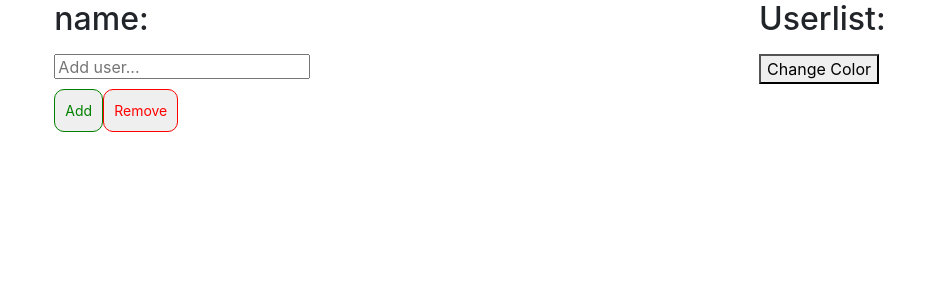
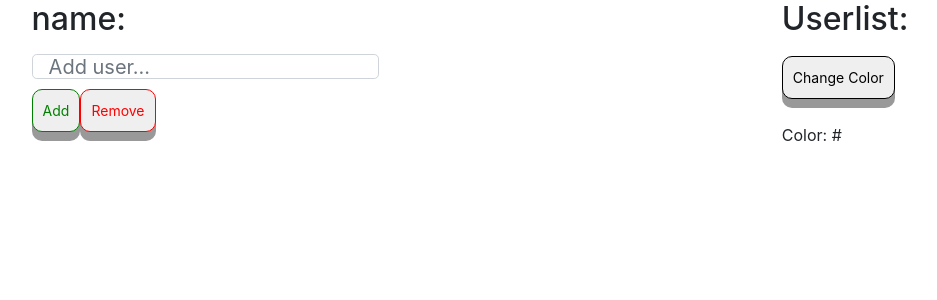
Before and after one commit to MartinKassar/AngularU1MarKas, an Angular app in the folder Angu1-markas/: page / in a window 1280 px wide. Shown: the top 300 px of the page, without its empty margins (170-1107 px from the left). Built offline with nearby package versions, Linux system fonts and the light colour scheme.

Commit message:
some changes

```diff
--- a/Angu1-markas/src/app/editusers/editusers.component.css
+++ b/Angu1-markas/src/app/editusers/editusers.component.css
@@ -13,13 +13,25 @@
     padding: 10px 10px;
     border-radius: 10px;
     margin-top: 10px;
+    box-shadow: 0 9px #999;
 }
 
 .stylebutton {
     color: green;
     border: green 1px solid;
 
+
 }
+
+.stylebutton:active {
+    box-shadow: 0 5px #666;
+    transform: translateY(4px);
+  }
+
+  .styleremove:active {
+    box-shadow: 0 5px #666;
+    transform: translateY(4px);
+  }
 
 input {
     height: 25px;
--- a/Angu1-markas/src/app/editusers/editusers.component.html
+++ b/Angu1-markas/src/app/editusers/editusers.component.html
@@ -1,11 +1,8 @@
 <div class="form">
       <label><h2>name:</h2> </label>
       <br>
-      <input type="text" name="title" [(ngModel)]="addUsername" placeholder="Add user...">
-      <br>
+      <input class="form-control form-control-lg" type="text" name="title" [(ngModel)]="addUsername" placeholder="Add user...">
     <button class="stylebutton"  (click)="onClickAdd()">Add</button>
     <button class="styleremove" (click)="onClickRemove()">Remove</button>
     {{clickMessage}}
-
-
-</div>
+  </div>
--- a/Angu1-markas/src/app/editusers/editusers.component.ts
+++ b/Angu1-markas/src/app/editusers/editusers.component.ts
@@ -19,6 +19,7 @@ export class EditusersComponent implements OnInit {
     if (this.addUsername != '' && this.addUsername != undefined) { //If statement to guide the user and emit on add if its not null
     this.clickMessage = 'You added a user'
     this.addUser.emit(this.addUsername)
+    this.addUsername = '';
     } else {
       this.clickMessage = 'You must add a User'
     }
@@ -30,7 +31,6 @@ export class EditusersComponent implements OnInit {
     this.clickMessage = 'You removed a user'
   }
 
-
   constructor() { }
 
   ngOnInit() {
--- a/Angu1-markas/src/app/userslist/userslist.component.css
+++ b/Angu1-markas/src/app/userslist/userslist.component.css
@@ -0,0 +1,29 @@
+.colorbutton {
+    font-size: 14px;
+    text-decoration: none;
+    color: black;
+    border: black 1px solid;
+    padding: 10px 10px;
+    border-radius: 10px;
+    margin-top: 10px;
+    box-shadow: 0 9px #999;
+}
+
+.button {
+    padding: 15px 25px;
+    font-size: 24px;
+    text-align: center;
+    cursor: pointer;
+    outline: none;
+    color: #fff;
+    background-color: #4CAF50;
+    border: none;
+    border-radius: 15px;
+    box-shadow: 0 9px #999;
+  }
+
+
+  .colorbutton:active {
+    box-shadow: 0 5px #666;
+    transform: translateY(4px);
+  }
--- a/Angu1-markas/src/app/userslist/userslist.component.html
+++ b/Angu1-markas/src/app/userslist/userslist.component.html
@@ -1,5 +1,9 @@
   <h2>Userlist:</h2>
-  <ul>
-  <app-userslistitem [user]="user" *ngFor="let user of users" [isSpecial]="isSpecial"></app-userslistitem>
+  <ul class="list-group">
+  <app-userslistitem [user]="user" *ngFor="let user of users" [isSpecial]="isSpecial" [color]="color"></app-userslistitem>
   </ul>
-  <button (click)="changeColor()">Change Color</button>
+  <button class="colorbutton" (click)="changeColor()" [ngStyle]="{color: color}">Change Color</button>
+  <br>
+  <br>
+  Color:
+  {{ color }}
--- a/Angu1-markas/src/app/userslist/userslist.component.ts
+++ b/Angu1-markas/src/app/userslist/userslist.component.ts
@@ -7,14 +7,18 @@ import { Component, OnInit, Input } from '@angular/core';
 })
 export class UserslistComponent implements OnInit {
 @Input() users: string[] //Takes in Users
-isSpecial: boolean = true // A boolean set to true, that will later affect color of the list
-  constructor() { }
+letters: string = '0123456789ABCDEF'; //Collection of hexa colors
+color: string = '#'; // The hexa color combination
+constructor() { }
 
   ngOnInit() {
   }
 
-// Function that changes color based on a boolean called "isSpecial"
-changeColor():any {
-  this.isSpecial = !this.isSpecial
+// Function that changes random color, it loops trough a combo of hexa colors.
+changeColor():void {
+  this.color = '#';
+    for (var i = 0; i < 6; i++) {
+        this.color += this.letters[Math.floor(Math.random() * 16)];
+    }
 }
 }
--- a/Angu1-markas/src/app/userslistitem/userslistitem.component.html
+++ b/Angu1-markas/src/app/userslistitem/userslistitem.component.html
@@ -1,2 +1,2 @@
 
-<li [style.color]="isSpecial ? 'red' : 'green'">{{ user }}</li>
+<li class="list-group-item" [ngStyle]="{color: color}">{{ user }}</li>
--- a/Angu1-markas/src/app/userslistitem/userslistitem.component.ts
+++ b/Angu1-markas/src/app/userslistitem/userslistitem.component.ts
@@ -9,8 +9,9 @@ import { Component, OnInit, Input } from '@angular/core';
 })
 
 export class UserslistitemComponent implements OnInit {
-  @Input() user:string //Takes in user
-  @Input() isSpecial:boolean //Takes in a boolean
+  @Input() user: string //Takes in user
+  @Input() isSpecial: boolean //Takes in a boolean
+  @Input() color: string // Takes in a color
 
 
   constructor() { }
```
